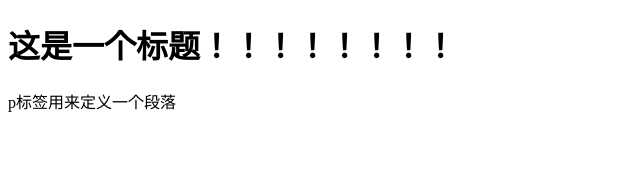
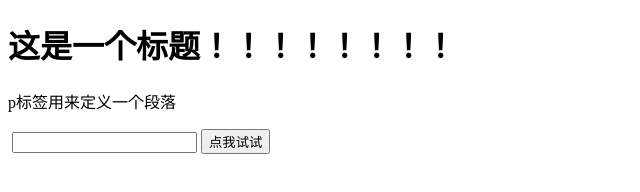
Before and after one commit to qq2567386344/test, a plain HTML site: page index.html in a window 1280 px wide. Shown: the whole page, without its empty margins (0-640 px from the left). Drawn offline with Linux system fonts and the light colour scheme.

Commit message:
roy修改了index.html

```diff
--- a/index.html
+++ b/index.html
@@ -10,5 +10,12 @@
     <h1>这是一个标题！！！！！！！！</h1>
     <p>p标签用来定义一个段落</p>
     <img src="1.jpg" alt="">
+    <input type="text">
+    <button @click='myClick'>点我试试</button>
 </body>
+<script>
+    function myClick(){
+
+    }
+</script>
 </html>
```
